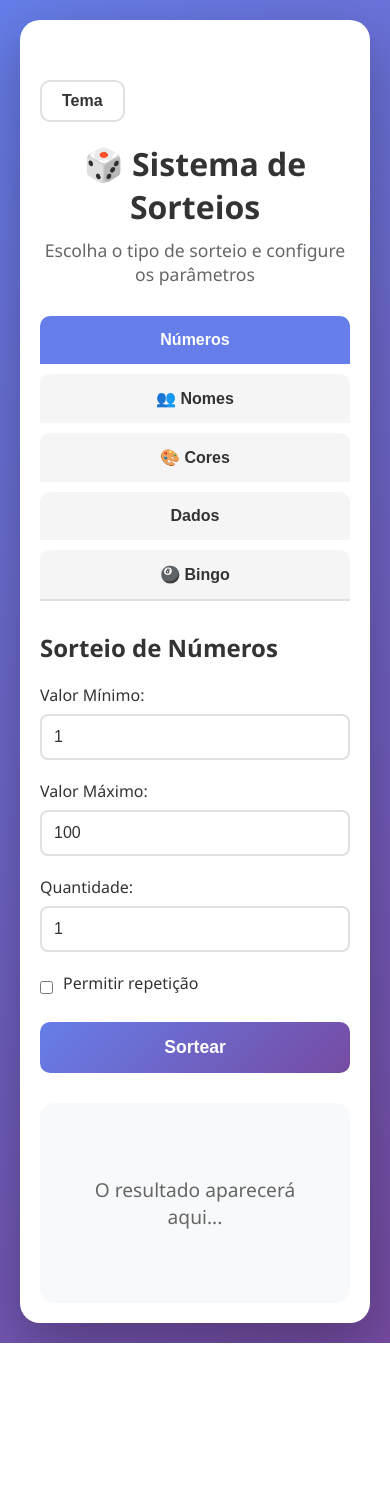
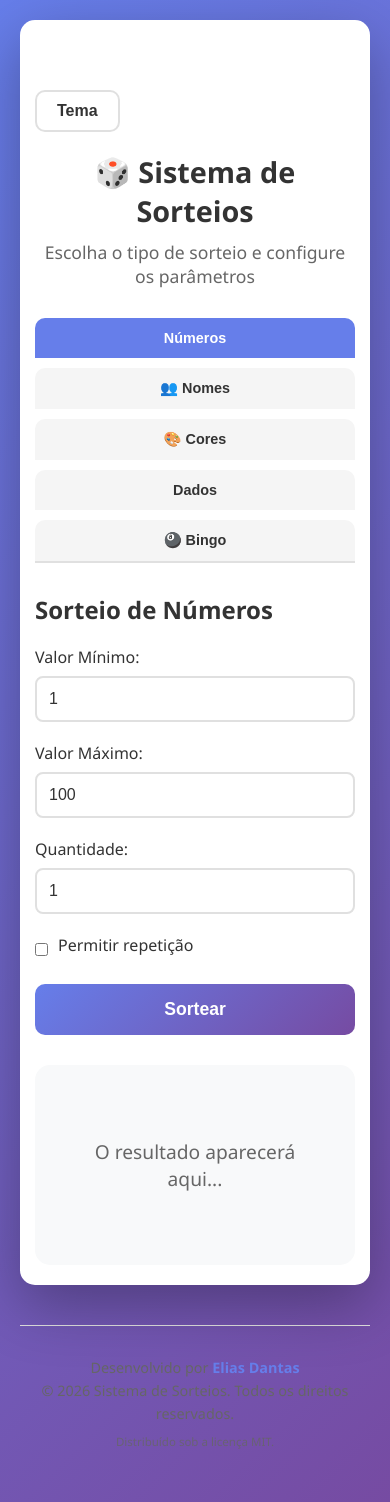
Before and after one commit to elias-dantas/sorteios-app, a Flask app: page / in a window 390 px wide. Before the commit the page ends 1343 px from the top, so only its background shows below. Run offline with Flask 3, Linux system fonts and the light colour scheme.

Commit message:
Inclusão de informações de rodapé e correção de quebra de layout em smartphones.

```diff
--- a/static/css/style.css
+++ b/static/css/style.css
@@ -744,6 +744,27 @@ header p {
     50% { transform: scale(1.2); }
 }
 
+/* ========== RODAPÉ ========== */
+.app-footer {
+    text-align: center;
+    padding: 30px 20px;
+    margin-top: 40px;
+    border-top: 1px solid var(--border-color);
+    color: var(--text-secondary);
+    font-size: 0.9em;
+    line-height: 1.6;
+}
+
+.app-footer strong {
+    color: var(--tab-active);
+}
+
+.footer-license {
+    font-size: 0.8em;
+    margin-top: 8px;
+    opacity: 0.8;
+}
+
 /* Área de impressão */
 .area-impressao {
     display: none;
@@ -838,6 +859,7 @@ header p {
     }
 }
 
+/* ========== RESPONSIVO GERAL ========== */
 @media (max-width: 768px) {
     .container {
         padding: 60px 20px 20px;
@@ -930,3 +952,82 @@ header p {
         height: 80px;
     }
 }
+
+/* ========== CORREÇÃO MOBILE (Telas 6.0" a 6.9" / até 480px) ========== */
+@media (max-width: 480px) {
+    .container {
+        padding: 70px 15px 20px;
+        border-radius: 15px;
+    }
+
+    /* 1. Corrigir Globo do Bingo */
+    .globo-css-wrapper {
+        width: 260px;
+        height: 260px;
+    }
+    .globo-bola-sorteada {
+        width: 80px;
+        height: 80px;
+        bottom: 20px;
+    }
+    .bola-numero {
+        font-size: 2em;
+    }
+
+    /* 2. Corrigir Controles do Bingo (Empilhar botões) */
+    .form-group-inline {
+        flex-direction: column;
+        align-items: stretch;
+        gap: 15px;
+    }
+    .form-group-inline input {
+        width: 100%;
+    }
+    .btn-bingo {
+        width: 100%;
+        text-align: center;
+    }
+
+    /* 3. CORREÇÃO CRÍTICA: Quadro de Números do Bingo */
+    .quadro-colunas {
+        display: flex;
+        flex-direction: row;
+        overflow-x: auto;
+        gap: 6px;
+        padding-bottom: 10px;
+        -webkit-overflow-scrolling: touch;
+    }
+
+    .coluna-bingo {
+        min-width: 60px;
+        flex-shrink: 0;
+    }
+
+    .coluna-titulo {
+        font-size: 1em;
+        padding: 8px 2px;
+    }
+
+    .numeros-grid {
+        display: flex;
+        flex-direction: column;
+        gap: 3px;
+    }
+
+    .numero-bingo-item {
+        font-size: 0.75em;
+        aspect-ratio: auto;
+        padding: 6px 0;
+        border-radius: 4px;
+    }
+
+    /* 4. Ajustes gerais de texto */
+    header h1 {
+        font-size: 1.8em;
+    }
+
+    .tab-btn {
+        font-size: 0.9em;
+        padding: 12px 8px;
+    }
+}
--- a/templates/index.html
+++ b/templates/index.html
@@ -14,7 +14,7 @@
                  Tema
             </button>
             <div class="dropdown-temas" id="dropdownMenuTema">
-                <button class="opcao-tema" data-tema="claro" onclick="mudarTema('claro')">☀️ Claro</button>
+                <button class="opcao-tema" data-tema="claro" onclick="mudarTema('claro')">️ Claro</button>
                 <button class="opcao-tema" data-tema="escuro" onclick="mudarTema('escuro')"> Escuro</button>
                 <button class="opcao-tema" data-tema="sistema" onclick="mudarTema('sistema')">💻 Sistema</button>
             </div>
@@ -207,6 +207,13 @@
     <!-- Área de impressão oculta -->
     <div id="area-impressao" class="area-impressao"></div>
 
+    <!-- Rodapé da Aplicação -->
+    <footer class="app-footer">
+        <p>Desenvolvido por <strong>Elias Dantas</strong></p>
+        <p>&copy; 2026 Sistema de Sorteios. Todos os direitos reservados.</p>
+        <p class="footer-license">Distribuído sob a licença MIT.</p>
+    </footer>
+
     <script src="{{ url_for('static', filename='js/script.js') }}"></script>
 </body>
 </html>
```
